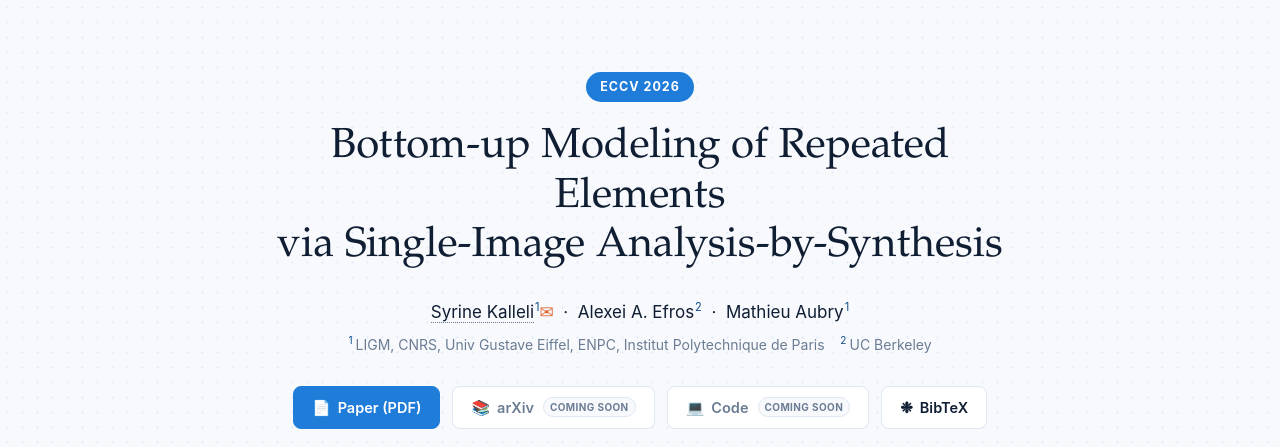
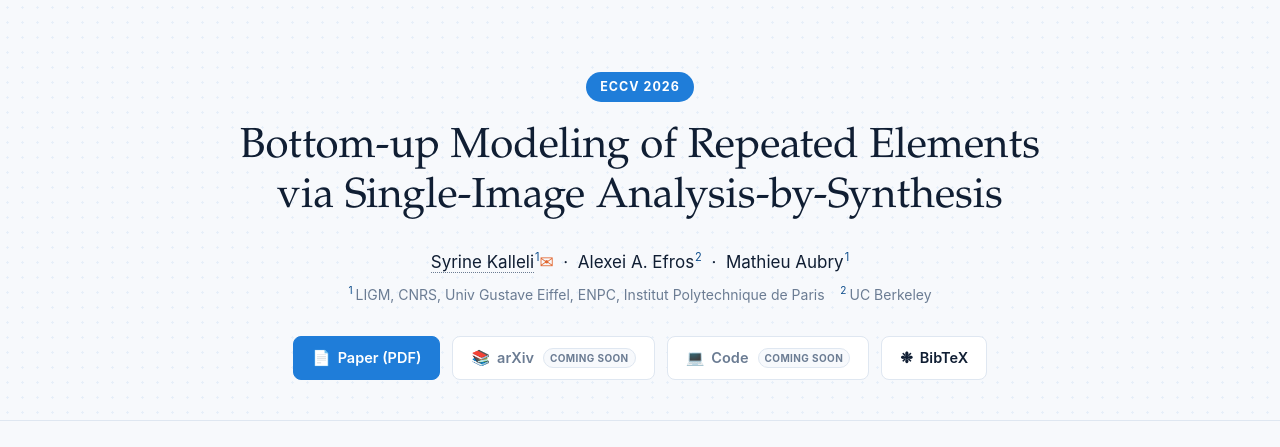
Before and after one commit to vayvi/repeated-elements, a plain HTML site: page index.html in a window 1280 px wide. Shown: the top 447 px of the page. Drawn offline with Linux system fonts and the light colour scheme.

Commit message:
Fix h1 max-width so title wraps to two lines instead of three

```diff
--- a/style.css
+++ b/style.css
@@ -69,7 +69,7 @@ h1{
   line-height: 1.18;
   color: var(--ink);
   margin: 0 auto 26px;
-  max-width: 780px;
+  max-width: var(--max-w);
 }
 
 .authors{
```
